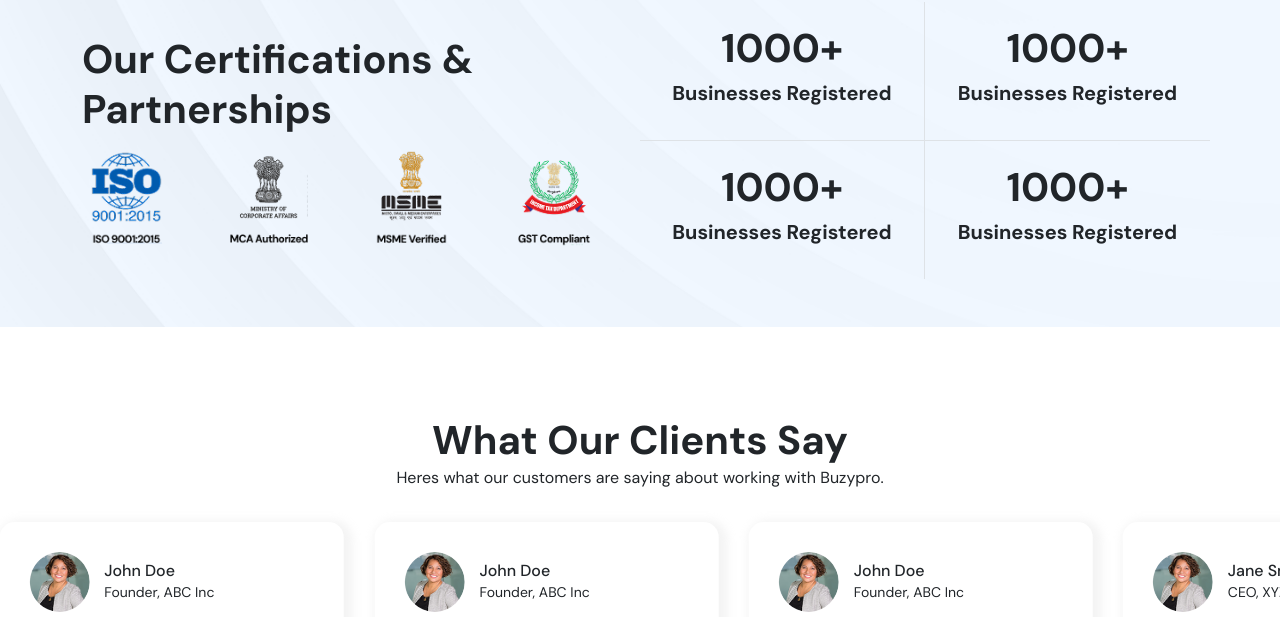
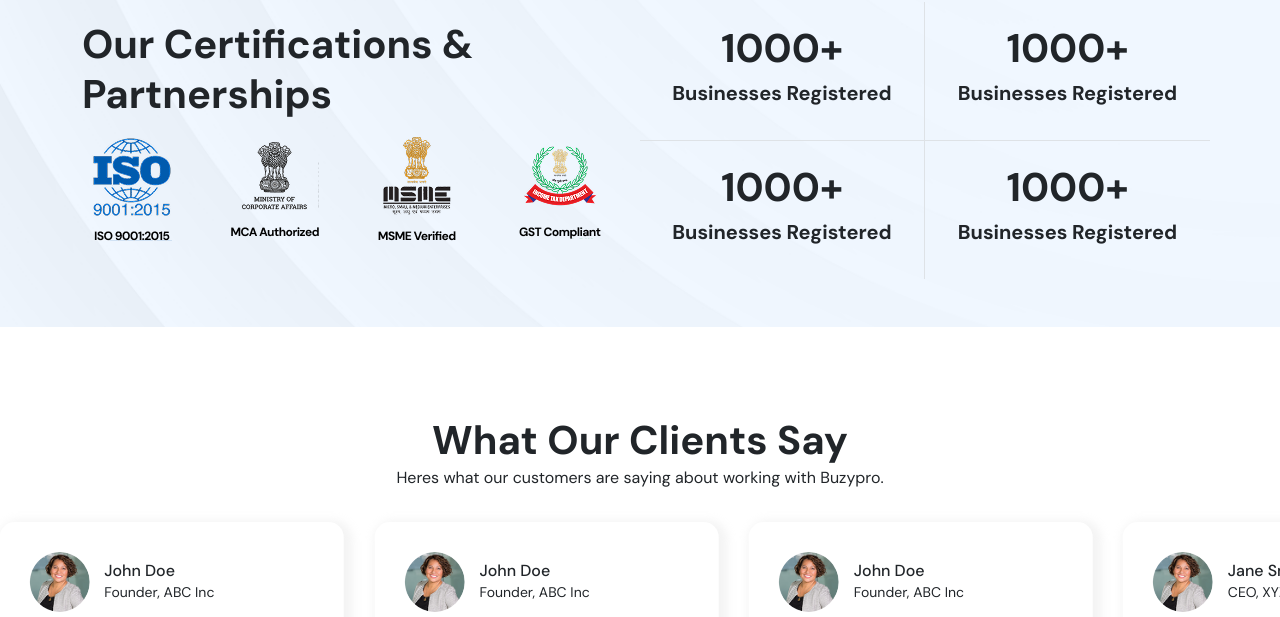
Before and after one commit to prithviya/free-buzypro, a plain HTML site: page about.html in a window 1280 px wide. Shown: the part 5991-6608 px from the top of the page. Drawn offline with nearby package versions, Linux system fonts and the light colour scheme.

Commit message:
2 commit

```diff
--- a/about.html
+++ b/about.html
@@ -764,19 +764,20 @@
                         Partnerships
                     </p>
                     <div class="row">
-                        <div class="col-lg-3 col-md-3 col-3">
-                            <img src="./Assets/cert/iso.png" class="w-75 h-100" />
+                        <div class="col-lg-3 col-md-3 col-6 text-center mb-3">
+                            <img src="./Assets/cert/iso.png" class="img-fluid" alt="ISO" />
                         </div>
-                        <div class="col-lg-3 col-md-3 col-3">
-                            <img src="./Assets/cert/mca.png" class="w-75 h-100" />
+                        <div class="col-lg-3 col-md-3 col-6 text-center mb-3">
+                            <img src="./Assets/cert/mca.png" class="img-fluid" alt="MCA" />
                         </div>
-                        <div class="col-lg-3 col-md-3 col-3">
-                            <img src="./Assets/cert/mese.png" class="w-75 h-100" />
+                        <div class="col-lg-3 col-md-3 col-6 text-center mb-3">
+                            <img src="./Assets/cert/mese.png" class="img-fluid" alt="MESE" />
                         </div>
-                        <div class="col-lg-3 col-md-3 col-3">
-                            <img src="./Assets/cert/gst.png" class="w-75 h-100" />
+                        <div class="col-lg-3 col-md-3 col-6 text-center mb-3">
+                            <img src="./Assets/cert/gst.png" class="img-fluid" alt="GST" />
                         </div>
                     </div>
+
                 </div>
                 <div class="col-md-6">
                     <div class="row">
```
